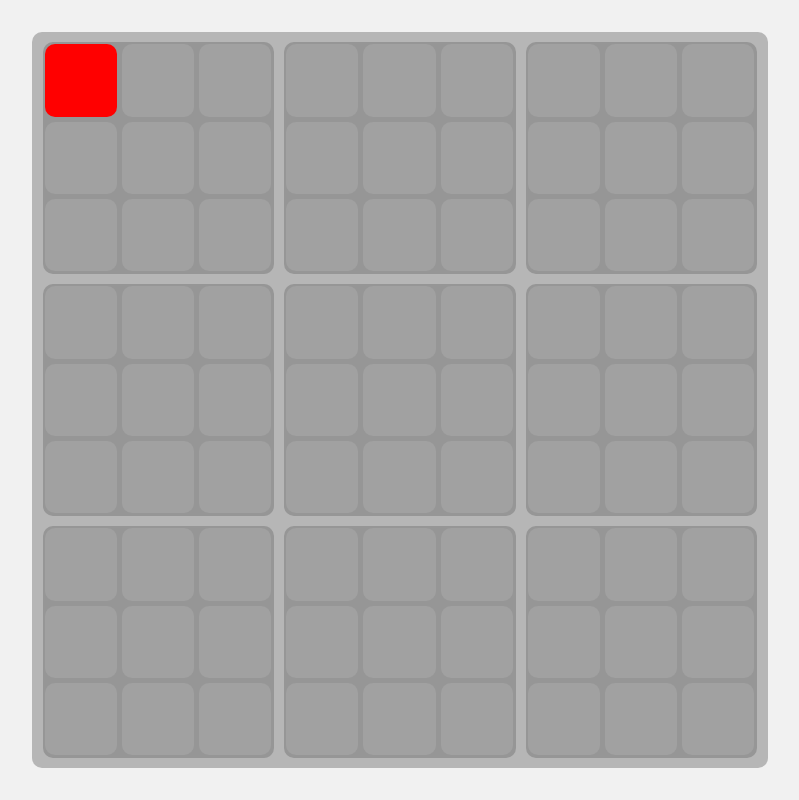
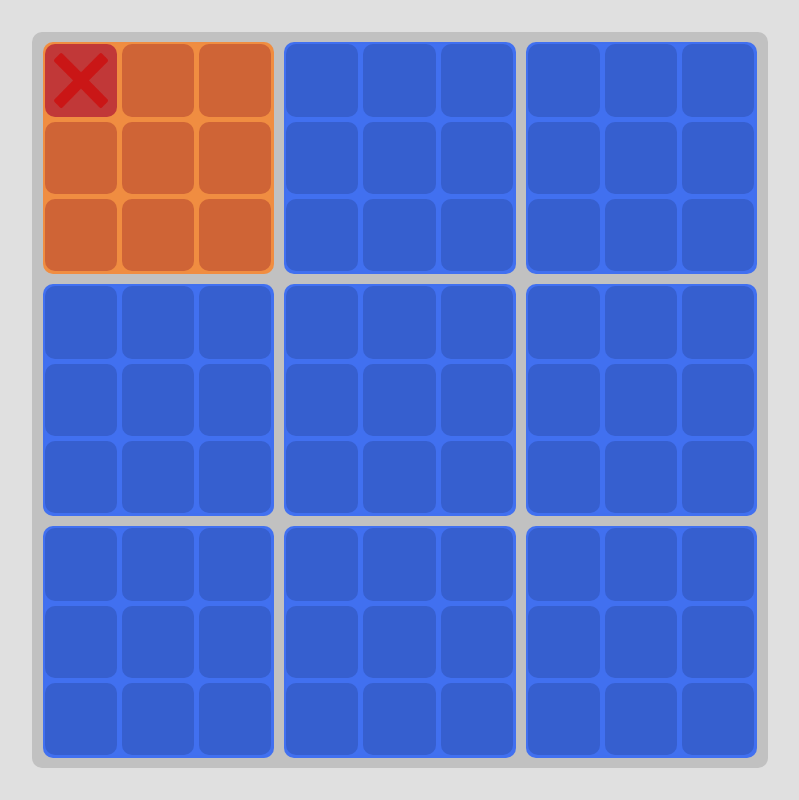
Before and after one commit to DaviZeDaManga/JogoDaVelha2, a React app in the folder site/: page / in a window 1280 px wide. Both pictures are taken after a click on the element 321 px from the left and 80 px from the top of the page. Shown: the whole page, without its empty margins (240-1039 px from the left). Built offline with nearby package versions, Linux system fonts and the light colour scheme.

Commit message:
ta ficando foda, a lógica ta pronta, falta design e login

```diff
--- a/site/package.json
+++ b/site/package.json
@@ -10,6 +10,7 @@
     "react-dom": "^18.2.0",
     "react-router-dom": "^6.22.1",
     "react-scripts": "5.0.1",
+    "react-toastify": "^10.0.4",
     "sass": "^1.71.0",
     "web-vitals": "^2.1.4"
   },
--- a/site/src/game.js
+++ b/site/src/game.js
@@ -1,18 +1,26 @@
 import "./game.scss";
 import { useEffect, useState } from "react";
+
+//bibliotecas
+import { ToastContainer, toast } from "react-toastify";
 
 function GameApp() {
   const [vitoria, setVitoria] = useState("jogando");
   const [vezdojogador, setVezdojogador] = useState(1);
 
+
+
+
+  //jogo principal
+  const [jogandoojogo, setJogandoojogo] = useState(null)
   const [jogoprincipal, setJogoprincipal] = useState([
     "0","1","2",
     "3","4","5",
     "6","7","8",
   ]);
 
-  //verificar quem ganhou o jogo ao todo
-  useEffect(()=> {
+  //verificar quem ganhou o jogo principal
+  useEffect(() => {
     const linhas = [
       [0, 1, 2], // Linha superior
       [3, 4, 5], // Linha do meio
@@ -26,73 +34,104 @@ function GameApp() {
 
     for (let linha of linhas) {
       const [a, b, c] = linha;
-        if (jogoprincipal[a] == jogoprincipal[b] && jogoprincipal[b] == jogoprincipal[c] && jogoprincipal[c] == jogoprincipal[a]) {
-            setVitoria(`Vitória do jogador ${vezdojogador}`);
-            return; // Se encontrou uma vitória, não é necessário verificar mais linhas
+      if ( jogoprincipal[a] == jogoprincipal[b] && jogoprincipal[b] == jogoprincipal[c] && jogoprincipal[c] == jogoprincipal[a]) {
+        window.location.reload()
       }
     }
-  }, [jogoprincipal])
+  }, [jogoprincipal]);
+
+
+
 
 
 
 
   //os jogso em array
   const [jogos, setJogos] = useState([
-    ["0","1","2",
-    "3","4","5",
-    "6","7","8",],
+    ["0", "1", "2",
+    "3", "4", "5",
+    "6", "7", "8"],
 
-    ["0","1","2",
-    "3","4","5",
-    "6","7","8",],
+    ["0", "1", "2",
+    "3", "4", "5",
+    "6", "7", "8"],
 
-    ["0","1","2",
-    "3","4","5",
-    "6","7","8",],
+    ["0", "1", "2",
+    "3", "4", "5",
+    "6", "7", "8"],
 
-    ["0","1","2",
-    "3","4","5",
-    "6","7","8",],
+    ["0", "1", "2",
+    "3", "4", "5",
+    "6", "7", "8"],
 
-    ["0","1","2",
-    "3","4","5",
-    "6","7","8",],
+    ["0", "1", "2",
+    "3", "4", "5",
+    "6", "7", "8"],
 
-    ["0","1","2",
-    "3","4","5",
-    "6","7","8",],
+    ["0", "1", "2",
+    "3", "4", "5",
+    "6", "7", "8"],
 
-    ["0","1","2",
-    "3","4","5",
-    "6","7","8",],
+    ["0", "1", "2",
+    "3", "4", "5",
+    "6", "7", "8"],
 
-    ["0","1","2",
-    "3","4","5",
-    "6","7","8",],
+    ["0", "1", "2",
+    "3", "4", "5",
+    "6", "7", "8"],
 
-    ["0","1","2",
-    "3","4","5",
-    "6","7","8",],
+    ["0", "1", "2",
+    "3", "4", "5",
+    "6", "7", "8"],
   ]);
 
   //adicionar marcacao no jogo especifico
   function AdicionarMarcacao(jogo, posicao) {
-    const copiaJogos = [...jogos]; // Criando uma cópia do array original
-    const jogoespecifico = copiaJogos[jogo] // pegando o jogo especifico
+    const copiaJogos = [...jogos]; // Criando uma cópia dos jogos
+    const jogoespecifico = copiaJogos[jogo]; // pegando o jogo especifico
+
+    try {
+
+      if (jogoespecifico[posicao] == "x" || jogoespecifico[posicao] == "o") {
+        alert("essa casa ja foi jogada")
+      }
+
+      else if (jogandoojogo != jogo && jogandoojogo != null ) {
+        alert("essa casa nao pode ser jogada")
+      }
+
+      else if (jogandoojogo == jogo || jogandoojogo == null) {
 
         if (vezdojogador === 1 || vezdojogador === 2) {
           jogoespecifico[posicao] = vezdojogador === 1 ? "x" : "o";
-        copiaJogos[jogo] = jogoespecifico
+          copiaJogos[jogo] = jogoespecifico;
 
           setJogos(copiaJogos); // Atualiza o estado do array
 
-        if (vezdojogador == 1) { setVezdojogador(2) }
-        else if (vezdojogador == 2) { setVezdojogador(1) }
+          if (jogoprincipal[posicao] == "x" || jogoprincipal[posicao] == "o" ) {
+            setJogandoojogo(null)
           }
+          else {
+            setJogandoojogo(posicao)
+          }
+        }
+      }
+    }
+    catch {
+
+      toast.error("Parece que algo deu errado")
+    }
+    finally {
+
+      if (vezdojogador == 1) { setVezdojogador(2); }
+      else if (vezdojogador == 2) { setVezdojogador(1); }
+    }
+
+
   }
 
   //verificar se algum jogo foi ganho
-  useEffect(()=> {
+  useEffect(() => {
     const linhas = [
       [0, 1, 2], // Linha superior
       [3, 4, 5], // Linha do meio
@@ -102,48 +141,71 @@ function GameApp() {
       [2, 5, 8], // Coluna direita
       [0, 4, 8], // Diagonal principal
       [2, 4, 6], // Diagonal secundária
-    ]
-
-    //errado
-    // for (let itemjogos of jogos) {
-    //     let jogo = jogos[itemjogos]
-
-    //     for (let linha of linhas) {
-    //         let [a, b, c] = linha
-
-    //         if (jogo[a] == jogo[b] && jogo[b] == jogo[c] && jogo[c] == jogo[a]) {
-    //             alert("foi porra")
-    //         }
-    //     }
-    // }
+    ];
 
     for (let jogo of jogos) {
       for (let linha of linhas) {
         const [a, b, c] = linha;
 
-          if (jogo[a] && jogo[a] === jogo[b] && jogo[a] === jogo[c]) {
-            alert("Vitória!");
-            return; // Encerra a função se encontrarmos uma vitória
+        if (
+          jogo[a] === jogo[b] && jogo[b] === jogo[c] && jogo[c] === jogo[a]
+        ) {
+          let copiaprincipal = [...jogoprincipal];
+          const index = jogos.indexOf(jogo);
+
+          if (copiaprincipal[index] !== "x" && copiaprincipal[index] !== "o") {
+            copiaprincipal[index] = vezdojogador === 1 ? "o" : "x";
+            setJogoprincipal(copiaprincipal);
           }
         }
       }
-  }, [jogos])
+    }
+  }, [jogos]);
+
+
+
+
+
+  console.log(jogoprincipal)
 
   return (
     <div className="JogoDaVelha2">
+
       <section className="jogo">
+        {jogoprincipal.map((item, index) => (
+          <div key={index} className={`cards-jogo_principal ${item == "x" && "x"} ${ item == "o" && "o"} ${jogandoojogo == index && "jogando"}`}>
 
-            {jogoprincipal.map((item, index) => (
-            <div key={index} className={`cards-jogo_principal ${item === "x" && "x"} ${item === "o" && "o"}`}>
+            {item != "x" || item != "o"} {
+              <>
+              {jogos[index].map((itemInterno, indexInterno) => (
+                <>
 
-                {jogos[index].map((itemInterno, indexInterno) => (
-                    <div onClick={() => AdicionarMarcacao(index, indexInterno)} key={indexInterno} className={`cards-jogos ${itemInterno == "x" && 'x'} ${itemInterno == "o" && 'o'}`}></div>
+                {itemInterno === "x" &&
+                <div onClick={() => AdicionarMarcacao(index, indexInterno)} key={indexInterno} className={`cards-jogos ${jogandoojogo === index && (itemInterno !== "x" && itemInterno !== "o") && "jogando"} x`}>
+                  <img src="/assets/images/x.png" />
+                </div>}
+                {itemInterno === "o" &&
+                <div onClick={() => AdicionarMarcacao(index, indexInterno)} key={indexInterno} className={`cards-jogos ${jogandoojogo === index && (itemInterno !== "x" && itemInterno !== "o") && "jogando"} o`}>
+                  <img src="/assets/images/roda.png" />
+                </div>}
+                {itemInterno !== "x" && itemInterno !== "o" &&
+                <div onClick={() => AdicionarMarcacao(index, indexInterno)} key={indexInterno} className={`cards-jogos ${jogandoojogo === index && (itemInterno !== "x" && itemInterno !== "o") && "jogando"}`}> </div>}
+
+                </>
               ))}
+              </>
+            }
+            {item == "x" &&
+            <div className="xganhou"><img src="/assets/images/x.png" /></div>
+            }
+            {item == "o" &&
+            <div className="oganhou"><img src="/assets/images/roda.png" /></div>
+            }
 
           </div>
         ))}
+      </section>
 
-      </section>
     </div>
   );
 }
--- a/site/src/game.scss
+++ b/site/src/game.scss
@@ -6,7 +6,12 @@
 
     width: 100%;
     height: 100vh;
-    background-color: rgb(241, 241, 241);
+    background-color: #e0e0e0;
+
+    img {
+        height: 100%;
+        opacity: 0.6;
+    }
 
     .jogo {
         display: flex;
@@ -19,7 +24,7 @@
         gap: 10px;
         padding: 10px;
         aspect-ratio: 5 / 5;
-        background-color: rgb(182, 182, 182);
+        background-color: #c1c1c1;
         border-radius: 10px;
 
         .cards-jogo_principal {
@@ -29,35 +34,57 @@
             align-items: center;
             flex-wrap: wrap;
 
-            background-color: rgb(150, 150, 150);
+            background-color: #4170f0;
             border-radius: 10px;
             height: calc( (92vh / 3) - 14px);
             aspect-ratio: 5 / 5;
             gap: 5px;
             padding: 2px;
+            position: relative;
 
             &.x {
-                background-color: red;
+                background-color: rgb(193, 56, 56);
             }
             &.o {
-                background-color: rgb(251, 255, 0);
+                background-color: rgb(41, 165, 54);
+            }
+            &.jogando {
+                background-color: #f08d41;
             }
 
 
 
-
+            .xganhou {
+                position: absolute;
+                z-index: 2;
+                width: 100%;
+                height: 100%;
+                background-color: rgb(193, 56, 56);
+            }
+            .oganhou {
+                position: absolute;
+                z-index: 2;
+                width: 100%;
+                height: 100%;
+                background-color: rgb(41, 165, 54);
+            }
 
             .cards-jogos {
-                background-color: rgb(161, 161, 161);
+                position: relative;
+                z-index: 1;
+                background-color: #365fcf;
                 border-radius: 10px;
                 height: calc((((92vh / 3) - 14px) /3) - 5px);
                 aspect-ratio: 5 / 5;
 
                 &.x {
-                    background-color: red;
+                    background-color: rgb(193, 56, 56);
                 }
                 &.o {
-                    background-color: rgb(251, 255, 0);
+                    background-color: rgb(41, 165, 54);
+                }
+                &.jogando {
+                    background-color: #cf6436;
                 }
             }
         }
```
Also changed, not shown: site/public/assets/images/roda.png (added), site/public/assets/images/x.png (added), 1 other file. Lines whose indentation alone changed are shown as unchanged.
